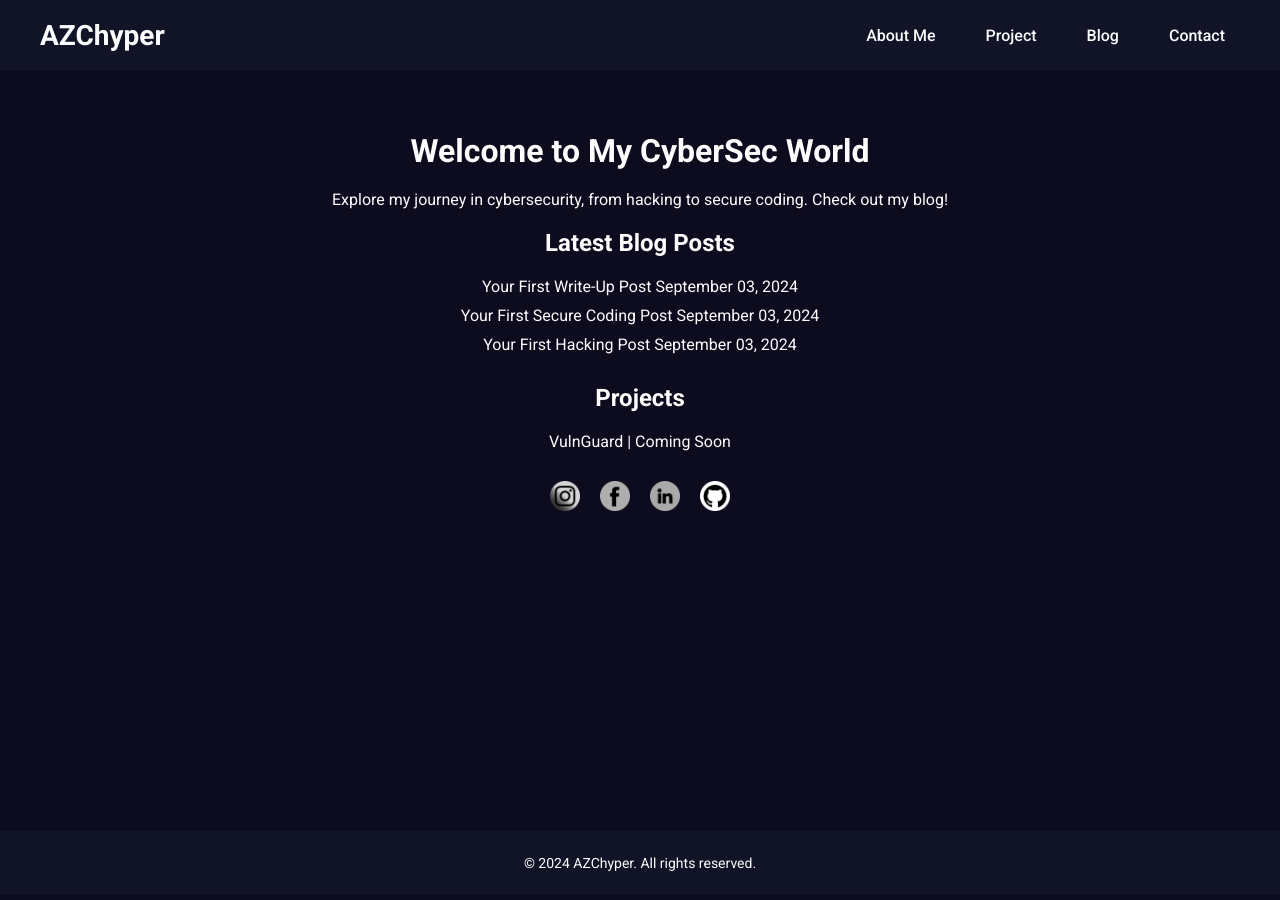
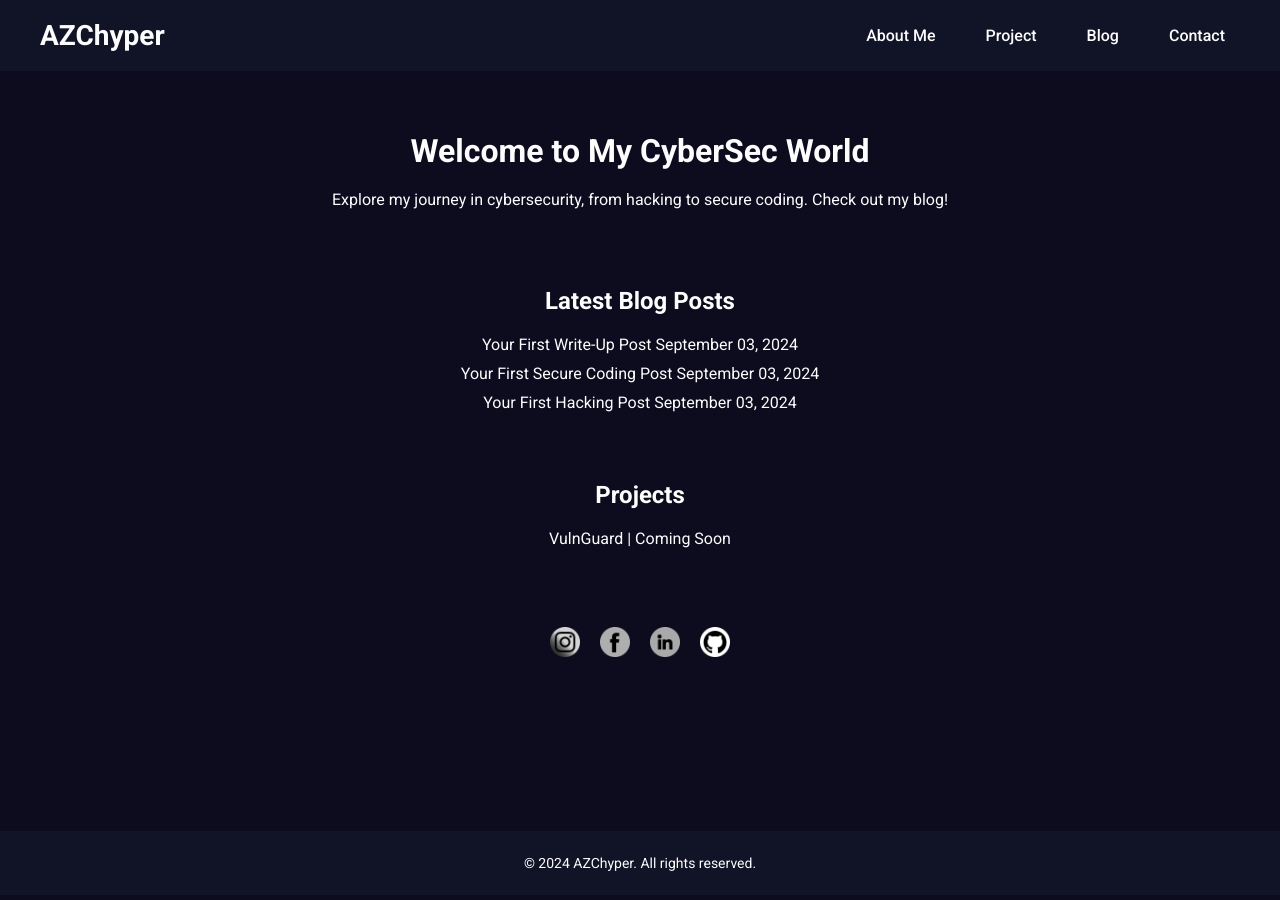
Before and after one commit to AliffZulhelmi/aliffzulhelmi.github.io, a Jekyll site: the page built from index.html, in a window 1280 px wide. Built offline with Jekyll 4.4.1, drawn with Linux system fonts in a browser that asks for light colours; the list of posts is cut into pages by our own code.

Commit message:
modified revamp index.html

```diff
--- a/assets/css/style.css
+++ b/assets/css/style.css
@@ -335,15 +335,19 @@
   margin-top: 30px;
 }
 
+.social-icons a {
+  display: inline-block;
+  transition: transform 0.3s ease;
+}
+
 .social-icons img {
   width: 30px;
   height: 30px;
   filter: invert(100%) sepia(0%) saturate(0%) hue-rotate(93deg) brightness(103%) contrast(103%);
-  transition: filter 0.3s ease;
 }
 
-.social-icons img:hover {
-  filter: invert(55%) sepia(81%) saturate(1303%) hue-rotate(190deg) brightness(96%) contrast(87%);
+.social-icons a:hover {
+  transform: scale(1.2);
 }
 
 /* Icon End */
--- a/index.html
+++ b/index.html
@@ -7,7 +7,7 @@
   <h1 class="centered-text">Welcome to My CyberSec World</h1>
   <p class="centered-text">Explore my journey in cybersecurity, from hacking to secure coding. Check out my blog!</p>
 
-  <h2>Latest Blog Posts</h2>
+  <br><br><h2>Latest Blog Posts</h2>
   <ul class="blog-list">
     {% for post in site.posts limit:3 %}
       <li>
@@ -17,12 +17,12 @@
     {% endfor %}
   </ul>
 
-  <h2>Projects</h2>
+  <br><h2>Projects</h2>
   <ul class="project-list">
     <li><a href="#">VulnGuard | Coming Soon</a></li>
   </ul>
 
-  <div class="social-icons">
+  <br><div class="social-icons">
     <!-- <a href="https://discord.gg/your-discord" target="_blank"><img src="{{ '/assets/images/discord-icon.png' | relative_url }}" alt="Discord"></a> -->
     <a href="https://www.instagram.com/aliffzulhelmi.exe/" target="_blank"><img src="{{ '/assets/images/instagram.png' | relative_url }}" alt="Instagram"></a>
     <a href="https://www.facebook.com/aliffzulhelmi21/" target="_blank"><img src="{{ '/assets/images/facebook.png' | relative_url }}" alt="Facebook"></a>
```
